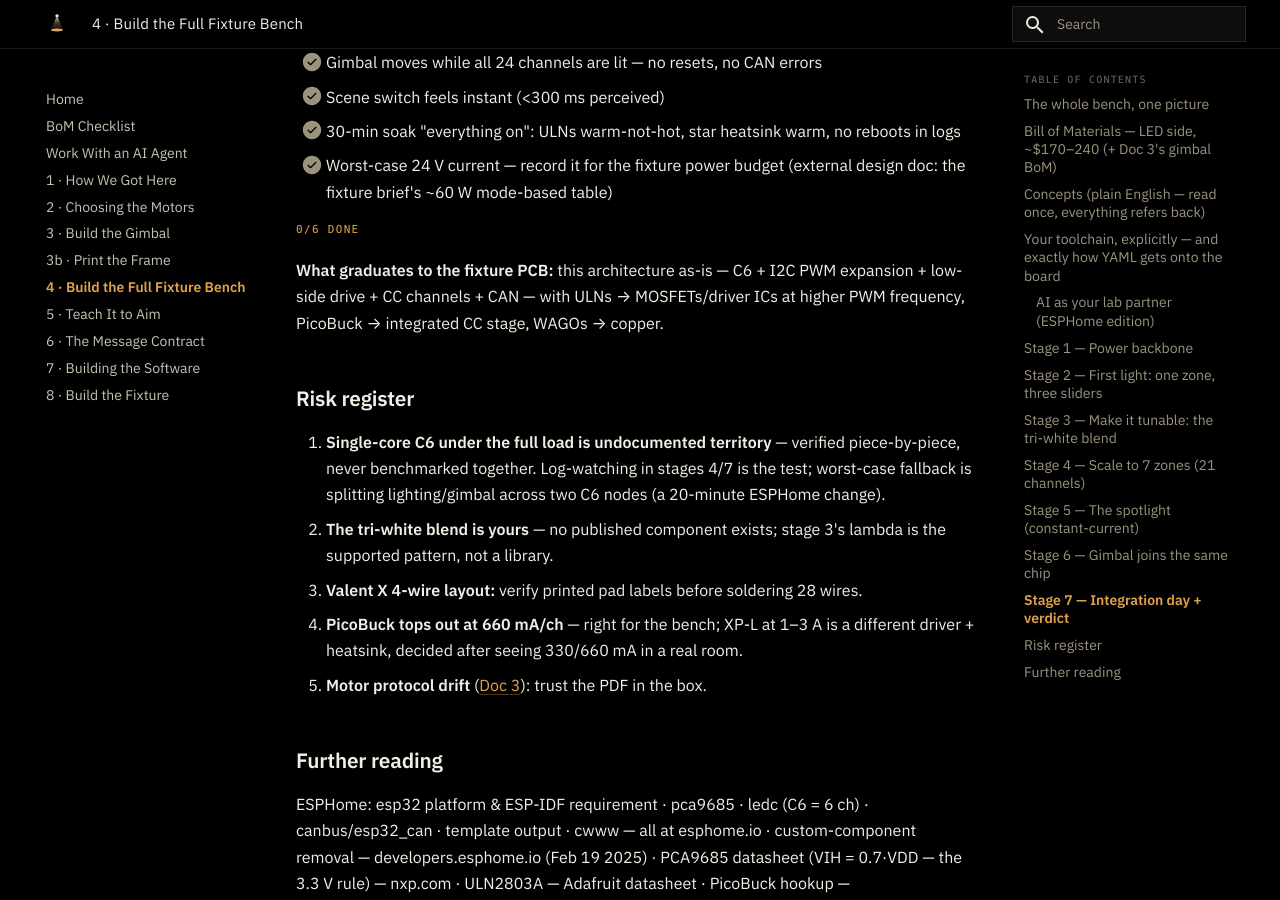
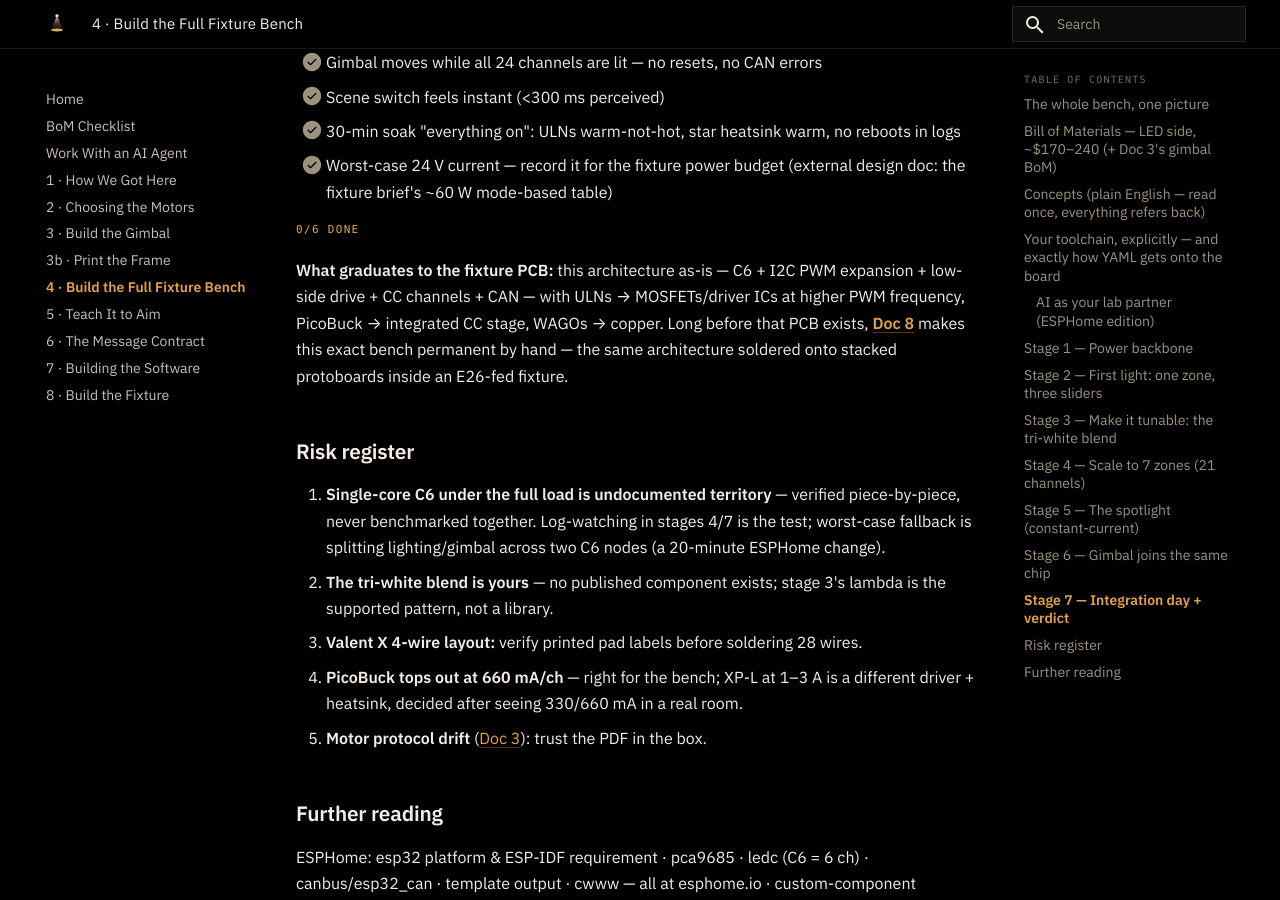
Before and after one commit to hooterjackson/engineered-lighting-site, an MkDocs documentation site: the page built from docs/04-full-fixture-bench.md, in a window 1280 px wide and 900 px high, scrolled down 19269 px. Built offline with MkDocs 1.6.1 and Material for MkDocs 9.7.7, drawn with Linux system fonts in a browser that asks for light colours.

Commit message:
Doc 4: the graduation line now routes through Doc 8
Review catch: Doc 4's verdict jumped straight from breadboard to "the
fixture PCB" — a reader finishing stage 7 never learned that Doc 8 is
the hand-built step in between. One sentence stitches the seam.

Co-Authored-By: Claude Fable 5 <noreply@anthropic.com>
Claude-Session: https://claude.ai/code/session_01DjSsWY9rGfwYWWb69x42GA

````diff
--- a/docs/04-full-fixture-bench.md
+++ b/docs/04-full-fixture-bench.md
@@ -186,7 +186,7 @@ GPIO3 (SCL) ─────────  SCL
                        LED1 ─────────────────────── IN2 → OUT2 (pin 17) → tape 3500K −
                        LED2 ─────────────────────── IN3 → OUT3 (pin 16) → tape 6500K −
 24V bus ── +24 V ─────────────────────────────────── tape +24V (common anode)
-ground star ──────────────────────────────────────── ULN GND (pin 9)
+ground star ────────────────────────────────────── ULN GND (pin 9)
 ```
 
 </details>
@@ -578,7 +578,7 @@ Checklist:
 - [ ] 30-min soak "everything on": ULNs warm-not-hot, star heatsink warm, no reboots in logs
 - [ ] Worst-case 24 V current — record it for the fixture power budget (external design doc: the fixture brief's ~60 W mode-based table)
 
-**What graduates to the fixture PCB:** this architecture as-is — C6 + I2C PWM expansion + low-side drive + CC channels + CAN — with ULNs → MOSFETs/driver ICs at higher PWM frequency, PicoBuck → integrated CC stage, WAGOs → copper.
+**What graduates to the fixture PCB:** this architecture as-is — C6 + I2C PWM expansion + low-side drive + CC channels + CAN — with ULNs → MOSFETs/driver ICs at higher PWM frequency, PicoBuck → integrated CC stage, WAGOs → copper. Long before that PCB exists, **[Doc 8](08-build-the-fixture.md)** makes this exact bench permanent by hand — the same architecture soldered onto stacked protoboards inside an E26-fed fixture.
 
 ## Risk register
 
````
